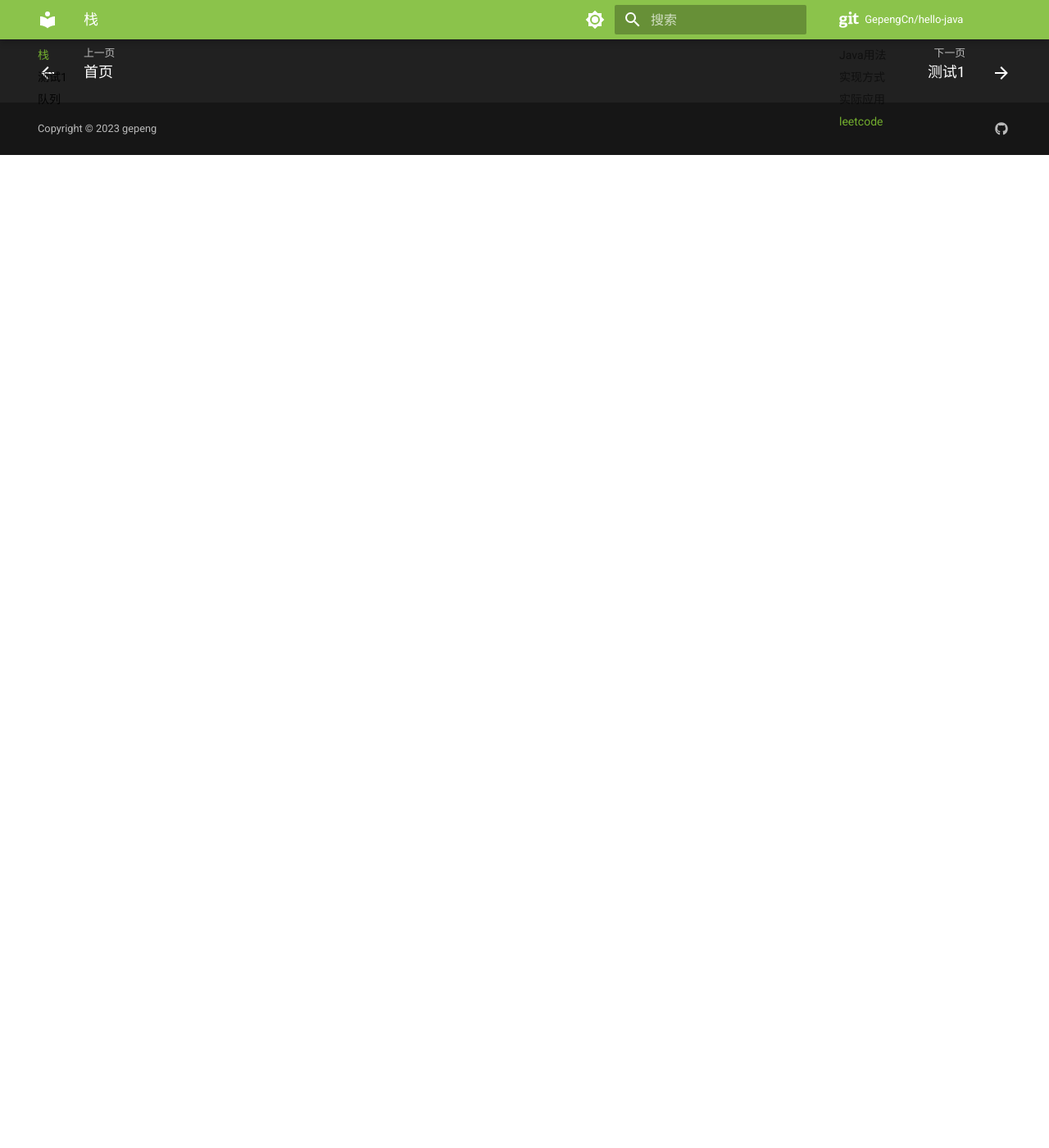
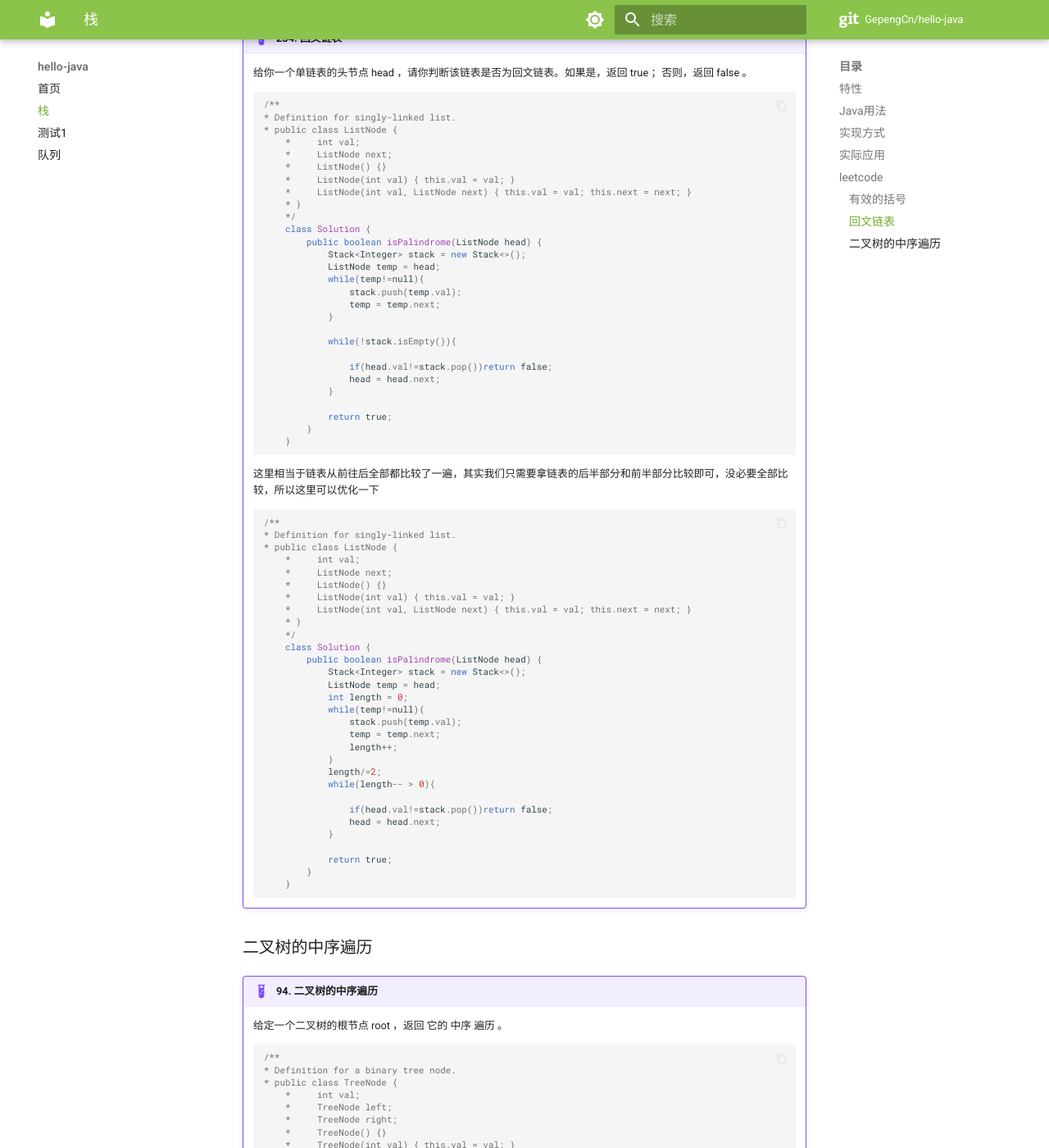
Before and after one commit to GepengCn/hello-java, an MkDocs documentation site: the page built from docs/stack/stack.md, in a window 1280 px wide and 1400 px high, scrolled down 3405 px. Shown: the whole window at 82% size. Built offline with MkDocs 1.6.1 and Material for MkDocs 9.7.7, drawn with Linux system fonts in a browser that asks for light colours; comment, search, counter and statistics services are not loaded; before the commit the page ends 3594 px from its top, so only the background shows below that; some of the changed text lies outside the part shown.

Commit message:
二叉树的中序遍历

````diff
--- a/docs/stack/stack.md
+++ b/docs/stack/stack.md
@@ -94,7 +94,7 @@ public class Stack<Item> {
     每当我们打开新的网页，浏览器就将上一个网页执行入栈，这样我们就可以通过「后退」操作来回到上一页面，后退操作实际上是在执行出栈。如果要同时支持后退和前进，那么则需要两个栈来配合实现。
 
 ## `leetcode`
-
+### 有效的括号
 !!! example "20. 有效的括号"
 
     给定一个只包括 '('，')'，'{'，'}'，'['，']' 的字符串 s ，判断字符串是否有效。
@@ -110,25 +110,25 @@ public class Stack<Item> {
     class Solution {
         public boolean isValid(String s) {
             Stack<Character> stack = new Stack<>();
-                Map<Character, Character> dict = new HashMap<>();
+            Map<Character, Character> dict = new HashMap<>();
 
-                dict.put(')','(');
-                dict.put(']','[');
-                dict.put('}','{');
+            dict.put(')','(');
+            dict.put(']','[');
+            dict.put('}','{');
 
-                for(char c: s.toCharArray()){
+            for(char c: s.toCharArray()){
 
-                    if(c == '(' || c == '[' || c == '{'){
-                        stack.push(c);
-                    }else {
-                        if(stack.isEmpty())return false;
+                if(c == '(' || c == '[' || c == '{'){
+                    stack.push(c);
+                }else {
+                    if(stack.isEmpty())return false;
 
-                        if(stack.pop() != dict.get(c))return false;
-                    }
+                    if(stack.pop() != dict.get(c))return false;
                 }
-                return stack.isEmpty();
             }
+            return stack.isEmpty();
         }
+    }
     ```
     `ASCII码表`中起始括号与结尾括号相差1或者2，所以以上代码还可以优化
     ```java
@@ -136,21 +136,124 @@ public class Stack<Item> {
         public boolean isValid(String s) {
             Stack<Character> stack = new Stack<>();
 
-                for(char c: s.toCharArray()){
+            for(char c: s.toCharArray()){
 
-                    if(c == '(' || c == '[' || c == '{'){
-                        stack.push(c);
-                    }else {
-                        if(stack.isEmpty())return false;
-                        int pop = stack.pop();
-                        if(pop != c-1 && pop != c-2)return false;
-                    }
+                if(c == '(' || c == '[' || c == '{'){
+                    stack.push(c);
+                }else {
+                    if(stack.isEmpty())return false;
+                    int pop = stack.pop();
+                    if(pop != c-1 && pop != c-2)return false;
                 }
-                return stack.isEmpty();
+            }
+            return stack.isEmpty();
+        }
+    }
+    ```
+### 回文链表
+!!! example "234. 回文链表"
+
+    给你一个单链表的头节点 head ，请你判断该链表是否为回文链表。如果是，返回 true ；否则，返回 false 。
+    ```java
+    /**
+    * Definition for singly-linked list.
+    * public class ListNode {
+        *     int val;
+        *     ListNode next;
+        *     ListNode() {}
+        *     ListNode(int val) { this.val = val; }
+        *     ListNode(int val, ListNode next) { this.val = val; this.next = next; }
+        * }
+        */
+        class Solution {
+            public boolean isPalindrome(ListNode head) {
+                Stack<Integer> stack = new Stack<>();
+                ListNode temp = head;
+                while(temp!=null){
+                    stack.push(temp.val);
+                    temp = temp.next;
+                }
+
+                while(!stack.isEmpty()){
+
+                    if(head.val!=stack.pop())return false;
+                    head = head.next;
+                }
+
+                return true;
+            }
+        }
+    ```
+    这里相当于链表从前往后全部都比较了一遍，其实我们只需要拿链表的后半部分和前半部分比较即可，没必要全部比较，所以这里可以优化一下
+    ```java
+    /**
+    * Definition for singly-linked list.
+    * public class ListNode {
+        *     int val;
+        *     ListNode next;
+        *     ListNode() {}
+        *     ListNode(int val) { this.val = val; }
+        *     ListNode(int val, ListNode next) { this.val = val; this.next = next; }
+        * }
+        */
+        class Solution {
+            public boolean isPalindrome(ListNode head) {
+                Stack<Integer> stack = new Stack<>();
+                ListNode temp = head;
+                int length = 0;
+                while(temp!=null){
+                    stack.push(temp.val);
+                    temp = temp.next;
+                    length++;
+                }
+                length/=2;
+                while(length-- > 0){
+
+                    if(head.val!=stack.pop())return false;
+                    head = head.next;
+                }
+
+                return true;
             }
         }
     ```
 
-!!! example "234. 回文链表"
+### 二叉树的中序遍历
+!!! example "94. 二叉树的中序遍历"
 
-    给你一个单链表的头节点 head ，请你判断该链表是否为回文链表。如果是，返回 true ；否则，返回 false 。
+    给定一个二叉树的根节点 root ，返回 它的 中序 遍历 。
+    ```java
+    /**
+    * Definition for a binary tree node.
+    * public class TreeNode {
+        *     int val;
+        *     TreeNode left;
+        *     TreeNode right;
+        *     TreeNode() {}
+        *     TreeNode(int val) { this.val = val; }
+        *     TreeNode(int val, TreeNode left, TreeNode right) {
+        *         this.val = val;
+        *         this.left = left;
+        *         this.right = right;
+        *     }
+        * }
+        */
+        class Solution {
+            public List<Integer> inorderTraversal(TreeNode root) {
+                List<Integer> res = new ArrayList<>();
+                Stack<TreeNode> stack = new Stack<>();
+                while(root!=null || !stack.isEmpty()){
+                    while(root!=null){
+                        stack.push(root);
+                        root = root.left;
+                    }
+                    root = stack.pop();
+                    res.add(root.val);
+                    root = root.right;
+
+                }
+
+                return res;
+            }
+        }
+    ```
````
